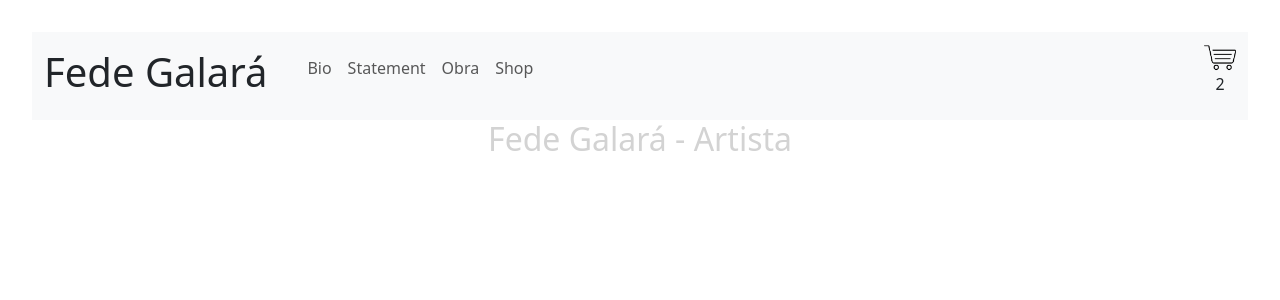
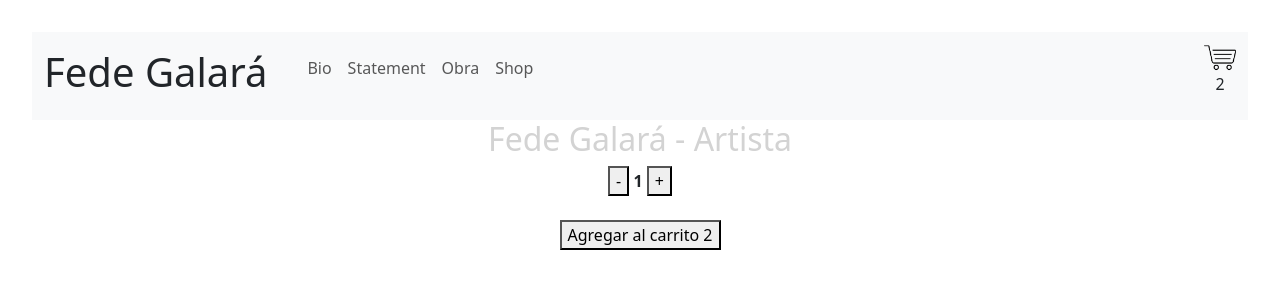
Before and after one commit to belugallardo/React, a React (Vite) app: page / in a window 1280 px wide. Shown: the top 300 px of the page. Built offline with nearby package versions, Linux system fonts and the light colour scheme.

Commit message:
agrego contador

```diff
--- a/src/App.jsx
+++ b/src/App.jsx
@@ -4,6 +4,7 @@ import viteLogo from '/vite.svg'
 import './App.css'
 import Navbar from './components/Navbar/Navbar'
 import ItemListContainer from './components/ItemListContainer/ItemListContainer'
+import ItemCount from './components/ItemCount/ItemCount'
 
 function App() {
   const [count, setCount] = useState(0)
@@ -12,6 +13,7 @@ function App() {
     <>
     <Navbar />
     <ItemListContainer greeting={"Fede Galará - Artista "} />
+    <ItemCount inicial = {1}  stock = {10} />
     </>
   )
 }
--- /dev/null
+++ b/src/components/ItemCount/ItemCount.jsx
@@ -0,0 +1,33 @@
+import { useState, useEffect } from 'react'
+
+const ItemCount = ({ stock, inicial }) => {
+    const [itemCount, setItemCount] = useState(inicial)
+
+    const agregarAlCarrito = () => {
+        console.log(`Agregado ${itemCount} item `)
+    }
+
+    const aumentarCount = () => {
+        if (itemCount < stock) {
+            setItemCount(itemCount + 1);
+        }
+    }
+
+    const disminuirCount = () => {
+        if (itemCount > inicial) {
+            setItemCount(itemCount - 1);
+        }
+    }
+
+    return (
+        <>
+            <button onClick={disminuirCount}> - </button>
+            <strong> {itemCount} </strong>
+            <button onClick={aumentarCount}> + </button>
+            <br /><br />
+            <button onClick={agregarAlCarrito}> Agregar al carrito 2 </button>
+        </>
+    )
+}
+
+export default ItemCount
```
